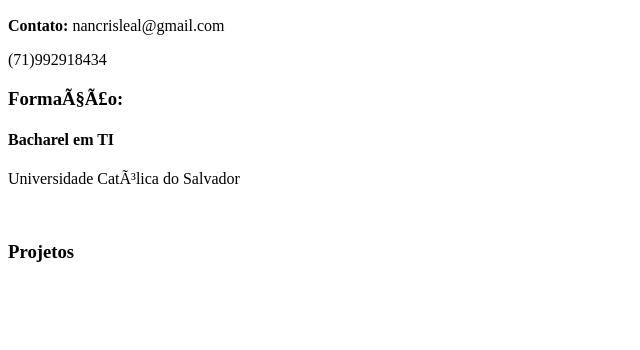
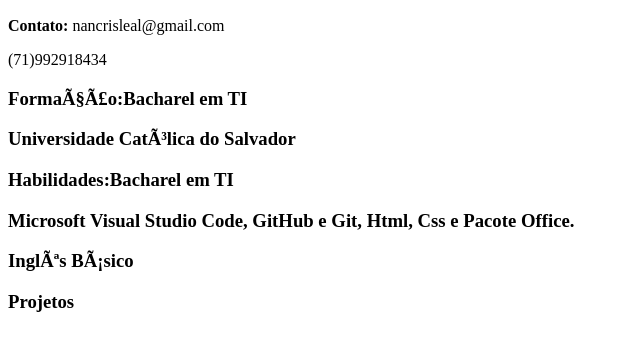
Before and after one commit to elainegsleal/repositorio01, a plain HTML site: page index.html in a window 1280 px wide. Shown: the part 110-460 px from the top of the page, without its empty margins (0-640 px from the left). Drawn offline with Linux system fonts and the light colour scheme.

Commit message:
Update3 index.html
Inseri habilidades

```diff
--- a/index.html
+++ b/index.html
@@ -10,13 +10,11 @@
    <h2>Desenvolvedor e Programador WEB</h2>
    <p><b>Contato:</b> nancrisleal@gmail.com </B></p>
    <p>(71)992918434</p>
-   <h3>Formação:<h3>
-   <h4>Bacharel em TI</h4>
+   <h3><b>Formação:</b>Bacharel em TI<h3>
    <p>Universidade Católica do Salvador</p>
-   <br>
+   <h3><b>Habilidades:</b>Bacharel em TI<h3>
+   <p>Microsoft Visual Studio Code, GitHub e Git, Html, Css e Pacote Office.</p>
+   <p>Inglês Básico</p>
    <h3>Projetos</h3>
-   <br>
-   <br>
-
 </body>
 </html>
```
